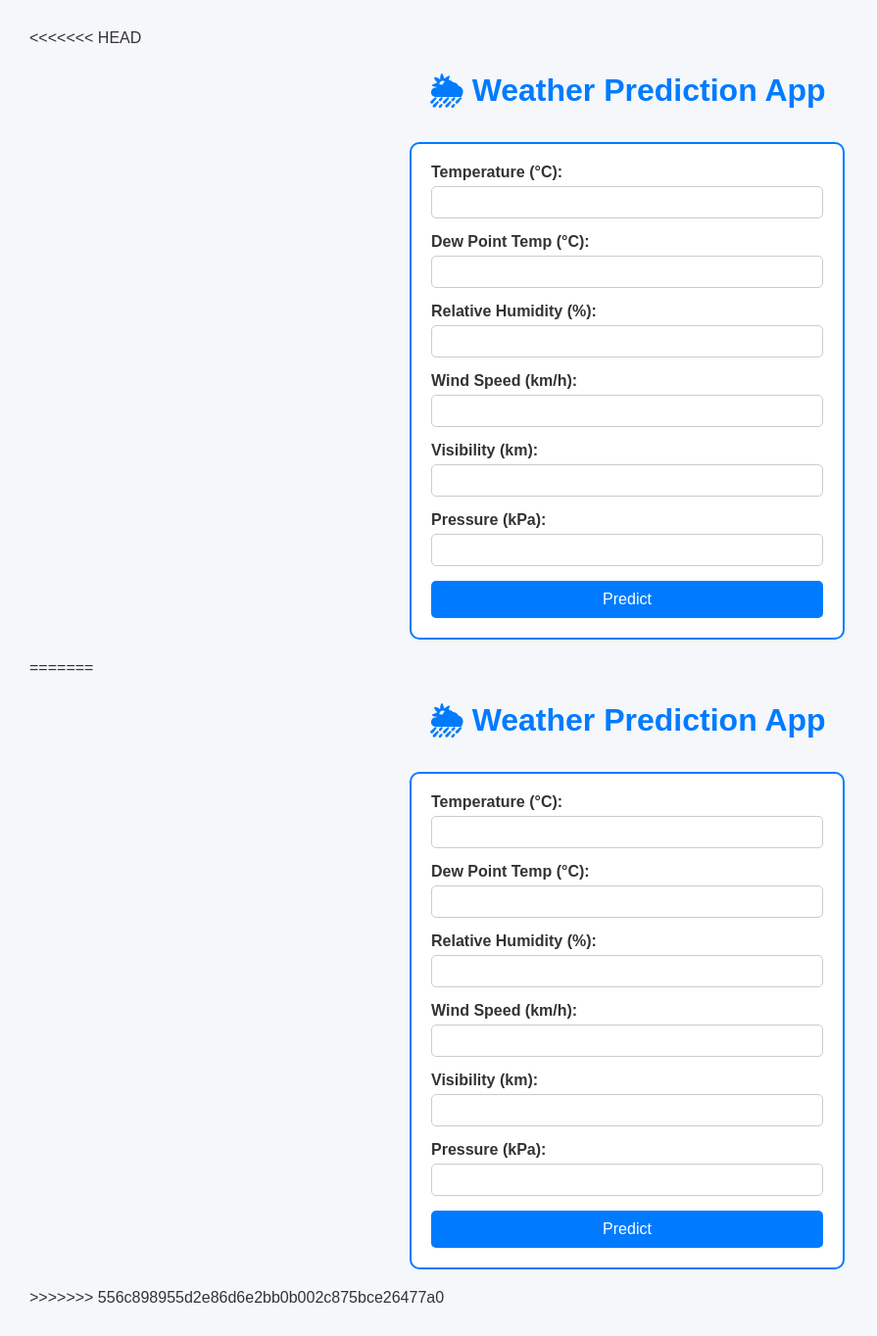
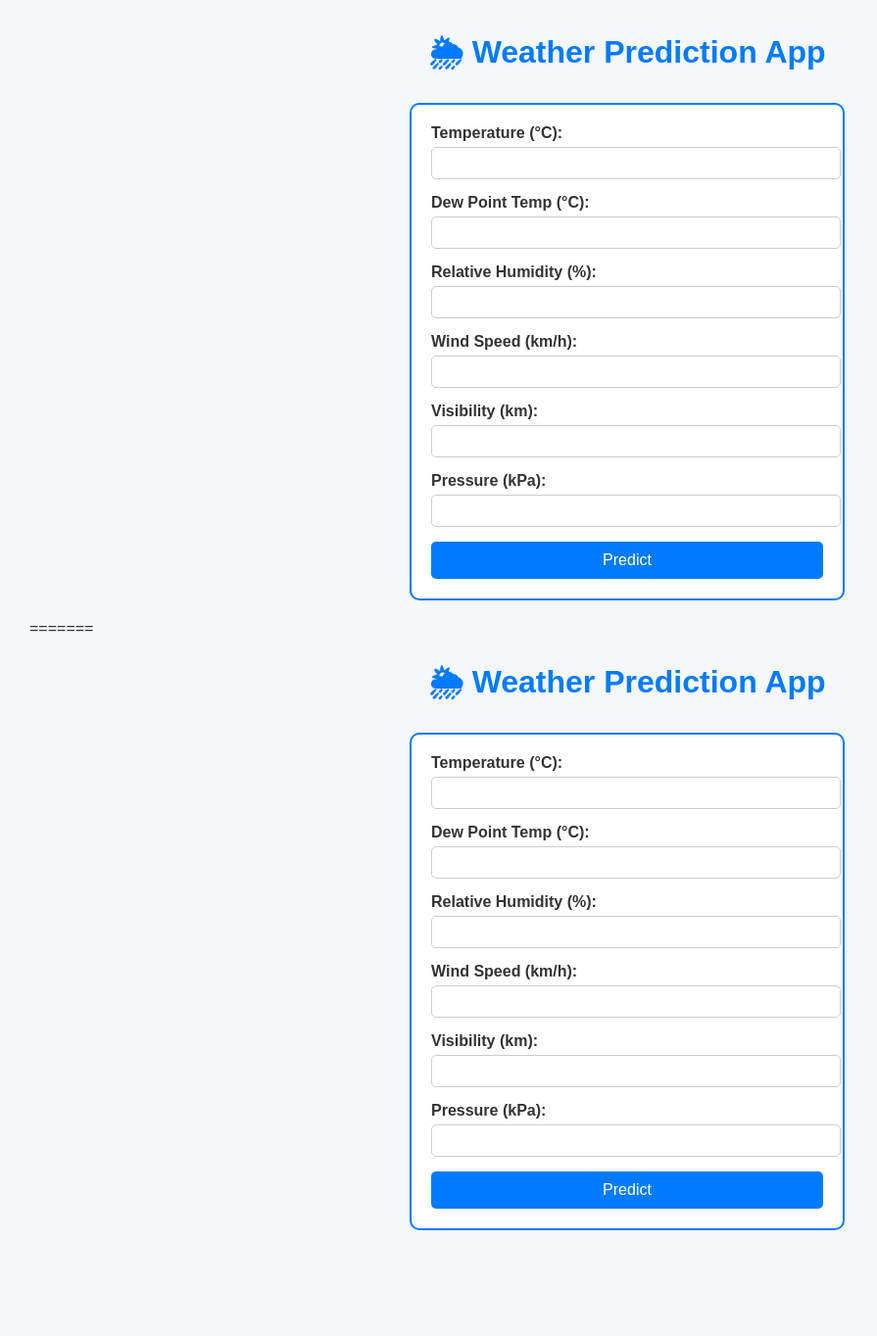
Before and after one commit to karayantika9153678525-dot/WeatherPrediction, a Django app: page / in a window 1280 px wide. Shown: the whole page at 98% size, without its empty margins (0-895 px from the left). After the commit the page ends 1256 px from the top, so only its background shows below. Run offline with Django 5.2, Linux system fonts and the light colour scheme.

Commit message:
Fix merge conflict in templates

```diff
--- a/templates/about.html
+++ b/templates/about.html
@@ -1,4 +1,3 @@
-<<<<<<< HEAD
 <!DOCTYPE html>
 <html>
 <head>
@@ -24,7 +23,7 @@
         </p>
     </div>
 </body>
-=======
+
 <!DOCTYPE html>
 <html>
 <head>
@@ -50,5 +49,4 @@
         </p>
     </div>
 </body>
->>>>>>> 556c898955d2e86d6e2bb0b002c875bce26477a0
 </html>
--- a/templates/contact.html
+++ b/templates/contact.html
@@ -1,4 +1,3 @@
-<<<<<<< HEAD
 <!DOCTYPE html>
 <html>
 <head>
@@ -30,7 +29,7 @@
         </form>
     </div>
 </body>
-=======
+
 <!DOCTYPE html>
 <html>
 <head>
@@ -62,5 +61,4 @@
         </form>
     </div>
 </body>
->>>>>>> 556c898955d2e86d6e2bb0b002c875bce26477a0
 </html>
--- a/templates/home.html
+++ b/templates/home.html
@@ -1,4 +1,3 @@
-<<<<<<< HEAD
 <!DOCTYPE html>
 <html>
 <head>
@@ -188,4 +187,3 @@
     {% endif %}
 </body>
 </html>
->>>>>>> 556c898955d2e86d6e2bb0b002c875bce26477a0
```
